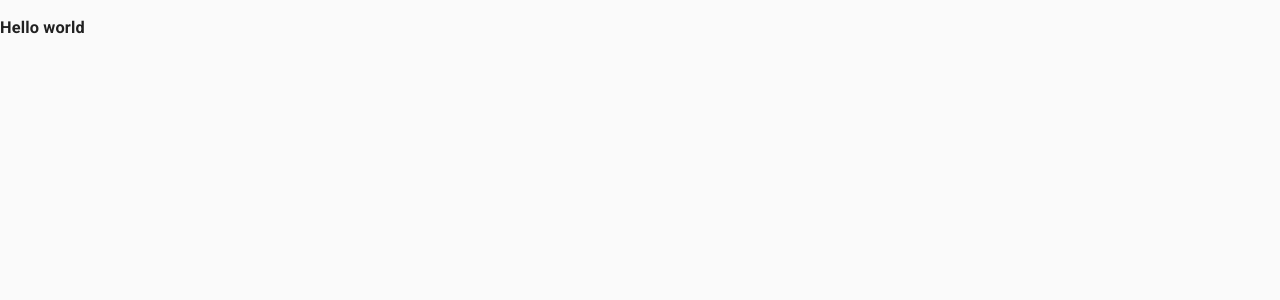
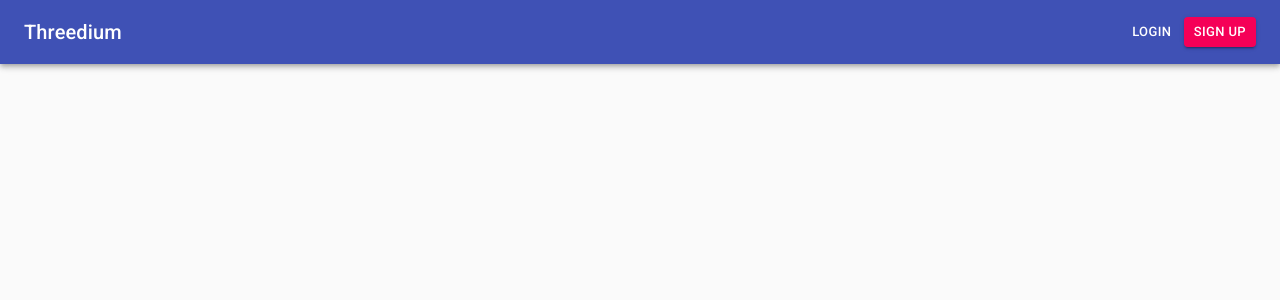
Before and after one commit to turkonjavla/threedium_web_dev_app, a React (Create React App) app in the folder client/: page / in a window 1280 px wide. Shown: the top 300 px of the page. Built offline with nearby package versions, Linux system fonts and the light colour scheme.

Commit message:
Add NavBar to App component

```diff
--- a/client/src/app/layout/App.jsx
+++ b/client/src/app/layout/App.jsx
@@ -1,11 +1,16 @@
 import React, { Fragment } from 'react';
+
+/* MUI Components */
 import { CssBaseline } from '@material-ui/core';
+
+/* Components */
+import NavBar from '../../features/nav/NavBar/NavBar';
 
 const App = () => {
   return (
     <Fragment>
       <CssBaseline />
-      <h3>Hello world</h3>
+      <NavBar />
     </Fragment>
   );
 }
```
